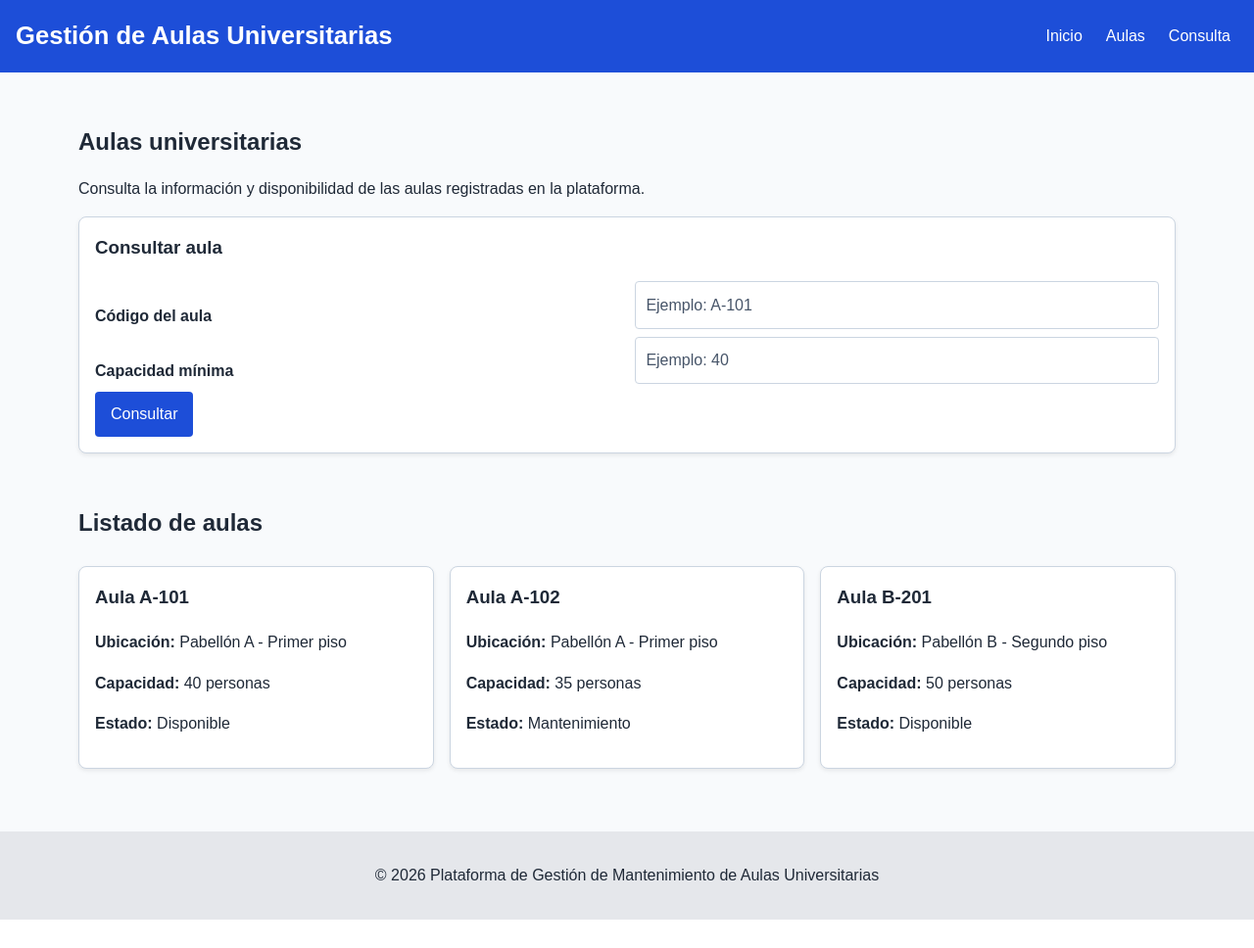
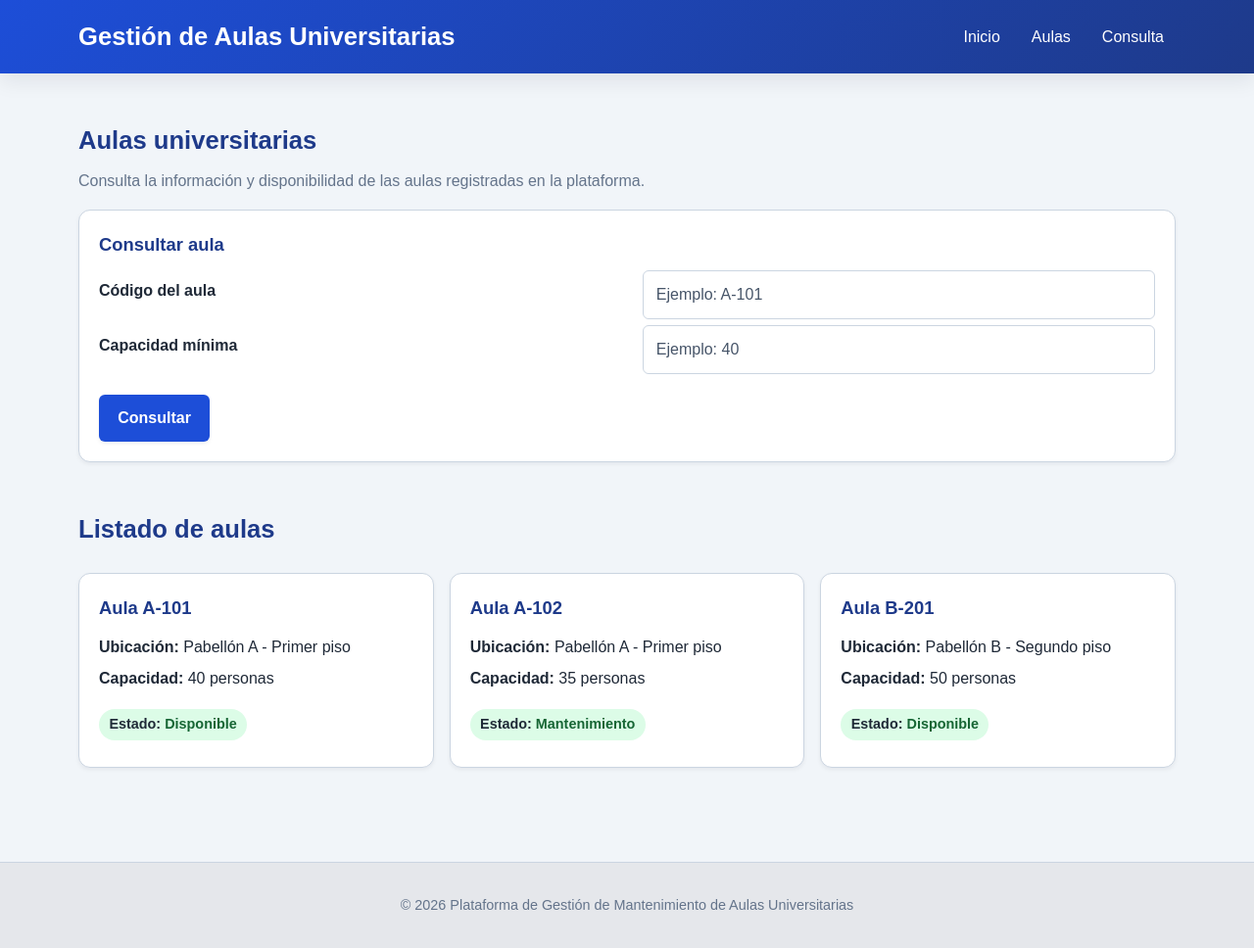
Before and after one commit to Alen-joestar/ClassCareUTP, a Spring Boot app: page /aulas/index.html in a window 1280 px wide. Shown: the whole page at 98% size. Before the commit the page ends 939 px from the top, so only its background shows below. Run offline with Spring Boot 4, Linux system fonts and the light colour scheme.

Commit message:
aula v0.05
mejoras en el css

```diff
--- a/src/main/resources/static/aulas/css/aulas.css
+++ b/src/main/resources/static/aulas/css/aulas.css
@@ -1,20 +1,35 @@
-
 :root {
     --color-primary: #1d4ed8;
     --color-primary-dark: #1e3a8a;
+    --color-primary-light: #dbeafe;
+
     --color-secondary: #e5e7eb;
-    --color-background: #f8fafc;
+    --color-background: #f1f5f9;
     --color-surface: #ffffff;
     --color-text: #1f2937;
+    --color-text-light: #64748b;
     --color-border: #cbd5e1;
+
     --color-focus: #fbbf24;
     --color-success: #166534;
+    --color-success-light: #dcfce7;
     --color-warning: #92400e;
+    --color-warning-light: #fef3c7;
+
     --spacing-small: 0.5rem;
     --spacing-medium: 1rem;
     --spacing-large: 2rem;
+    --spacing-extra-large: 3rem;
+
+    --radius-small: 0.375rem;
+    --radius-medium: 0.75rem;
+    --radius-large: 1rem;
+
+    --shadow-small: 0 0.125rem 0.25rem rgba(15, 23, 42, 0.06);
+    --shadow-medium: 0 0.5rem 1.25rem rgba(15, 23, 42, 0.08);
 }
 
+/* Configuración general */
 * {
     box-sizing: border-box;
 }
@@ -32,18 +47,25 @@ body {
     background-color: var(--color-background);
 }
 
+/* Encabezado */
 header {
     padding: var(--spacing-medium);
     color: var(--color-surface);
-    background-color: var(--color-primary);
+    background: linear-gradient(
+        135deg,
+        var(--color-primary),
+        var(--color-primary-dark)
+    );
+    box-shadow: var(--shadow-medium);
 }
 
 header h1 {
     margin: 0 0 var(--spacing-medium);
     font-size: 1.6rem;
+    line-height: 1.3;
 }
 
-/* Control del menú móvil: el checkbox sigue siendo accesible con teclado. */
+/* Menú móvil */
 .menu-toggle {
     position: absolute;
     width: 1px;
@@ -58,16 +80,22 @@ header h1 {
 .menu-button {
     display: block;
     width: fit-content;
-    padding: 0.5rem 0.75rem;
+    padding: 0.55rem 0.9rem;
     color: var(--color-surface);
     background-color: var(--color-primary-dark);
-    border-radius: 0.25rem;
+    border: 1px solid rgba(255, 255, 255, 0.25);
+    border-radius: var(--radius-small);
     cursor: pointer;
+    transition: background-color 0.2s ease, transform 0.2s ease;
 }
 
 .menu-button:hover,
 .menu-toggle:focus-visible + .menu-button {
     background-color: #172554;
+}
+
+.menu-button:active {
+    transform: translateY(1px);
 }
 
 .menu-button:focus-visible,
@@ -88,15 +116,16 @@ nav {
 }
 
 nav a {
-    padding: 0.5rem;
+    padding: 0.55rem 0.75rem;
     color: var(--color-surface);
     text-decoration: none;
-    border-radius: 0.25rem;
+    border-radius: var(--radius-small);
+    transition: background-color 0.2s ease;
 }
 
 nav a:hover,
 nav a:focus-visible {
-    background-color: var(--color-primary-dark);
+    background-color: rgba(255, 255, 255, 0.15);
 }
 
 nav a:focus-visible {
@@ -104,34 +133,55 @@ nav a:focus-visible {
     outline-offset: 2px;
 }
 
+/* Contenido principal */
 main {
     width: min(100% - 2rem, 70rem);
     margin: 0 auto;
-    padding: var(--spacing-large) 0;
+    padding: var(--spacing-extra-large) 0;
 }
 
 section {
-    margin-bottom: var(--spacing-large);
+    margin-bottom: var(--spacing-extra-large);
 }
 
 section > h2 {
-    margin-bottom: var(--spacing-small);
+    margin: 0 0 var(--spacing-small);
+    color: var(--color-primary-dark);
+    font-size: 1.6rem;
 }
 
+section > p {
+    margin-top: 0;
+    color: var(--color-text-light);
+}
+
+/* Tarjetas */
 article {
     min-width: 0;
-    padding: var(--spacing-medium);
+    padding: 1.25rem;
     margin-top: var(--spacing-medium);
     background-color: var(--color-surface);
     border: 1px solid var(--color-border);
-    border-radius: 0.5rem;
-    box-shadow: 0 0.125rem 0.25rem rgba(0, 0, 0, 0.08);
+    border-radius: var(--radius-medium);
+    box-shadow: var(--shadow-small);
 }
 
 article h3 {
     margin-top: 0;
+    margin-bottom: 0.75rem;
+    color: var(--color-primary-dark);
+    font-size: 1.15rem;
 }
 
+article p {
+    margin: 0.4rem 0;
+}
+
+article strong {
+    color: var(--color-text);
+}
+
+/* Formulario */
 form {
     display: flex;
     flex-direction: column;
@@ -140,14 +190,18 @@ form {
 
 label {
     font-weight: bold;
+    color: var(--color-text);
 }
 
 input {
     width: 100%;
-    padding: 0.65rem;
+    padding: 0.7rem 0.8rem;
     font: inherit;
+    color: var(--color-text);
+    background-color: var(--color-surface);
     border: 1px solid var(--color-border);
-    border-radius: 0.25rem;
+    border-radius: var(--radius-small);
+    transition: border-color 0.2s ease, box-shadow 0.2s ease;
 }
 
 input::placeholder {
@@ -157,25 +211,35 @@ input::placeholder {
 input:focus-visible {
     outline: 3px solid var(--color-focus);
     outline-offset: 2px;
+    border-color: var(--color-primary);
 }
 
 input:invalid:not(:placeholder-shown) {
     border-color: var(--color-warning);
+    background-color: var(--color-warning-light);
 }
 
 button {
     width: fit-content;
-    padding: 0.65rem 1rem;
+    padding: 0.7rem 1.2rem;
     font: inherit;
+    font-weight: bold;
     color: var(--color-surface);
     background-color: var(--color-primary);
     border: none;
-    border-radius: 0.25rem;
+    border-radius: var(--radius-small);
     cursor: pointer;
+    box-shadow: var(--shadow-small);
+    transition: background-color 0.2s ease, transform 0.2s ease;
 }
 
 button:hover {
     background-color: var(--color-primary-dark);
+    transform: translateY(-1px);
+}
+
+button:active {
+    transform: translateY(0);
 }
 
 button:focus-visible {
@@ -195,14 +259,37 @@ button:focus-visible {
 
 #aulas article {
     margin-top: 0;
+    transition: transform 0.2s ease, box-shadow 0.2s ease;
+}
+
+#aulas article:hover {
+    transform: translateY(-3px);
+    box-shadow: var(--shadow-medium);
+}
+
+#aulas article p:last-child {
+    display: inline-block;
+    margin-top: 0.75rem;
+    padding: 0.3rem 0.65rem;
+    font-size: 0.9rem;
+    font-weight: bold;
+    color: var(--color-success);
+    background-color: var(--color-success-light);
+    border-radius: 999px;
 }
 
 footer {
-    padding: var(--spacing-medium);
+    padding: var(--spacing-large) var(--spacing-medium);
+    color: var(--color-text-light);
     text-align: center;
     background-color: var(--color-secondary);
+    border-top: 1px solid var(--color-border);
 }
 
+footer p {
+    margin: 0;
+    font-size: 0.9rem;
+}
 
 @media (min-width: 48rem) {
 
@@ -234,7 +321,6 @@ footer {
     }
 }
 
-
 @media (min-width: 64rem) {
 
     header {
@@ -243,6 +329,8 @@ footer {
         align-items: center;
         justify-content: space-between;
         gap: var(--spacing-large);
+        padding-left: max(1rem, calc((100% - 70rem) / 2));
+        padding-right: max(1rem, calc((100% - 70rem) / 2));
     }
 
     header h1 {
@@ -254,3 +342,59 @@ footer {
         grid-template-columns: repeat(3, minmax(0, 1fr));
     }
 }
+
+form {
+    display: flex;
+    flex-direction: column;
+    gap: 0.35rem;
+}
+
+label {
+    display: block;
+    margin-top: 0.5rem;
+    margin-bottom: 0.15rem;
+    font-weight: bold;
+    color: var(--color-text);
+}
+
+input {
+    width: 100%;
+    padding: 0.7rem 0.8rem;
+    font: inherit;
+    color: var(--color-text);
+    background-color: var(--color-surface);
+    border: 1px solid var(--color-border);
+    border-radius: var(--radius-small);
+    transition: border-color 0.2s ease, box-shadow 0.2s ease;
+}
+
+input::placeholder {
+    color: #475569;
+}
+
+input:focus-visible {
+    outline: 3px solid var(--color-focus);
+    outline-offset: 2px;
+    border-color: var(--color-primary);
+}
+
+input:invalid:not(:placeholder-shown) {
+    border-color: var(--color-warning);
+    background-color: var(--color-warning-light);
+}
+
+@media (min-width: 48rem) {
+
+    form {
+        display: grid;
+        grid-template-columns: repeat(2, minmax(0, 1fr));
+        align-items: start;
+        column-gap: var(--spacing-large);
+        row-gap: 0.35rem;
+    }
+
+    form button {
+        grid-column: 1 / -1;
+        margin-top: var(--spacing-medium);
+    }
+}
```
